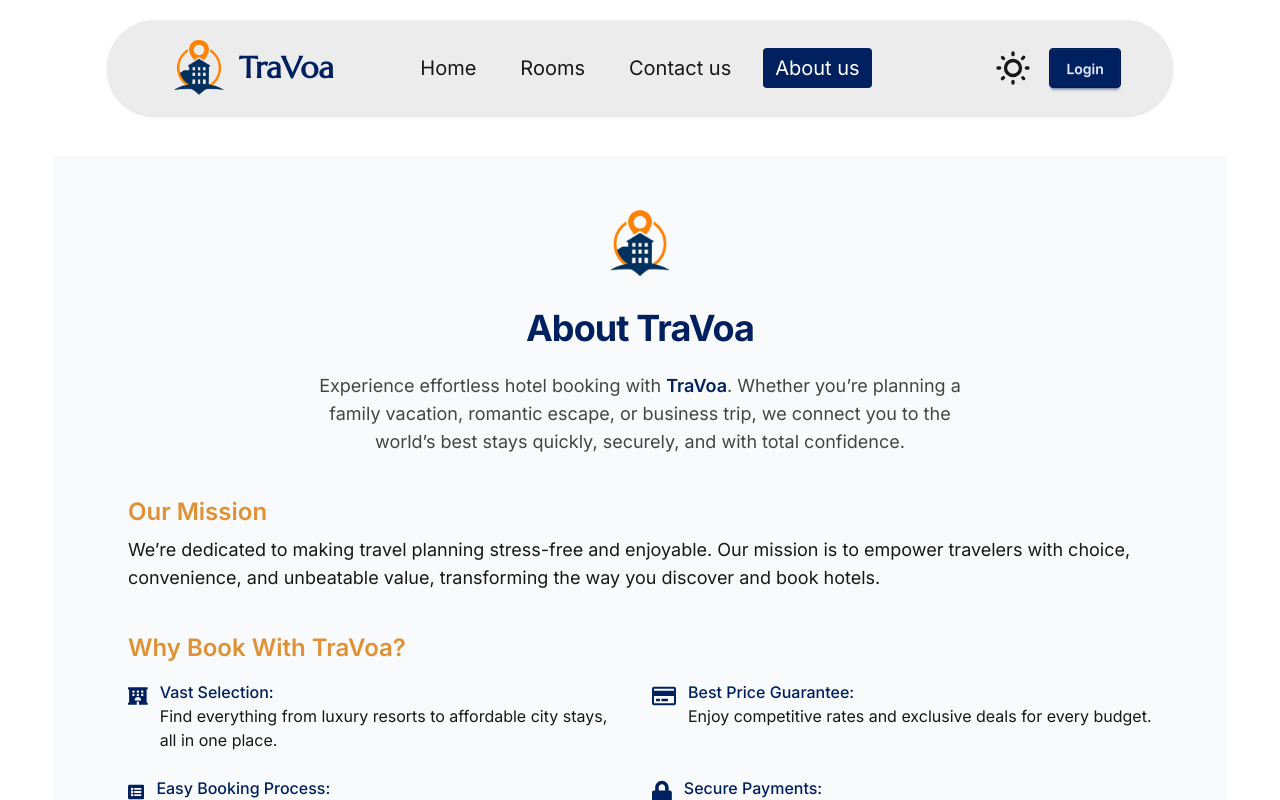
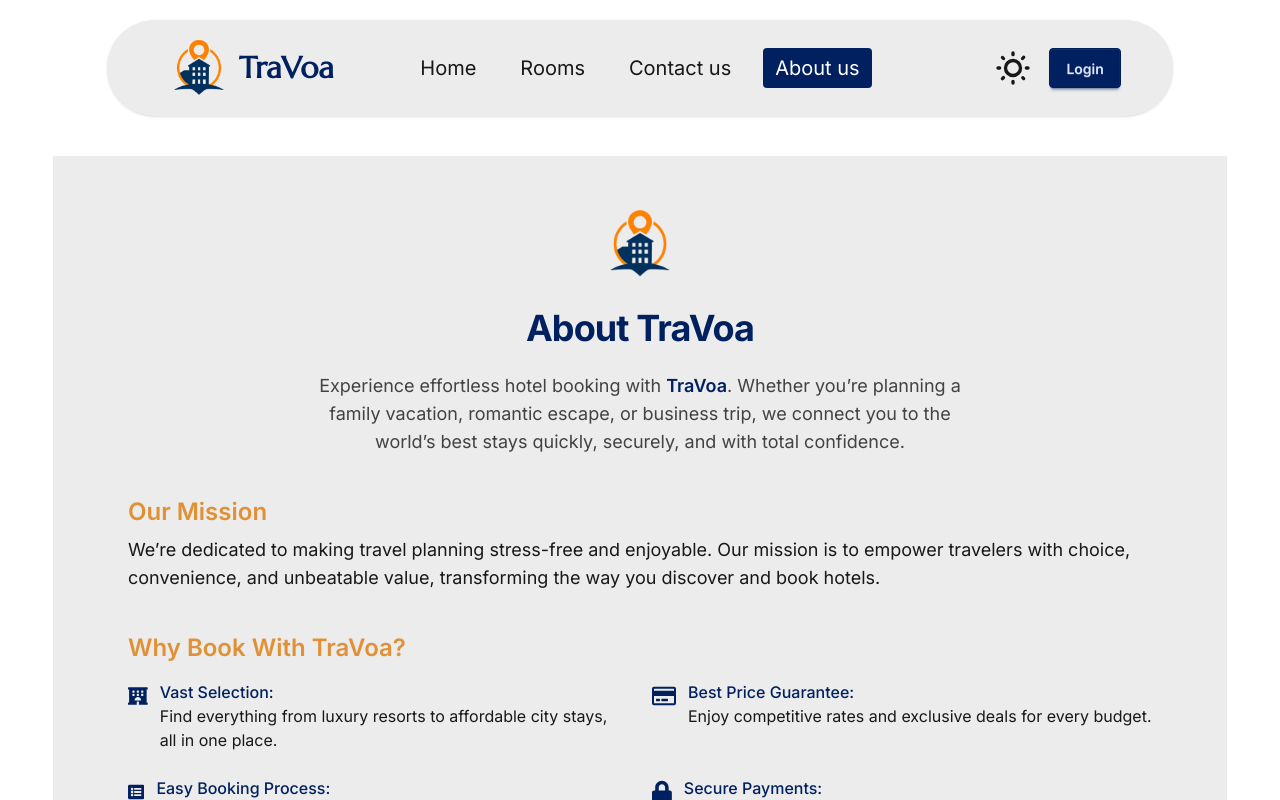
Before and after one commit to noboKumar/TraVoa-hotel-Booking-Platform-Client, a React (Vite) app: page /about-us in a window 1280 px wide. Shown: the top 800 px of the page. Built offline with nearby package versions, Linux system fonts and the light colour scheme; no server answers.

Commit message:
fix about us dark mode

```diff
--- a/src/index.css
+++ b/src/index.css
@@ -17,7 +17,7 @@
   --color-base-200: #2c2c2c;       /* Slightly lighter than base-100 */
   --color-base-300: #2e2e2e;       /* Card or section background */
 
-  --color-primary: rgb(0, 57, 170);        /* Softened vibrant blue for dark mode */
+  --color-primary: rgb(0, 75, 226);        /* Softened vibrant blue for dark mode */
   --color-secondary: #ffb347;      /* Warm orange tone adapted for contrast */
   --color-accent: #bbbbbb;         /* Light gray for text/icons */
 }
--- a/src/pages/AboutUs.jsx
+++ b/src/pages/AboutUs.jsx
@@ -13,7 +13,7 @@ import { Link } from "react-router";
 
 const AboutUs = () => {
   return (
-    <main className="min-h-screen text-base-content py-10 px-4 md:px-10 bg-gray-50">
+    <main className="min-h-screen text-base-content py-10 px-4 md:px-10 bg-base-200">
       <section className="max-w-5xl mx-auto">
         <div className="flex flex-col items-center gap-4 mb-10">
           <img src={logo} alt="TraVoa Logo" className="w-24 h-24" />
```
